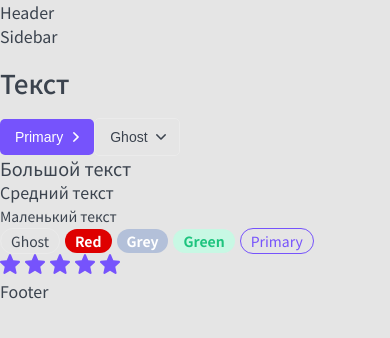
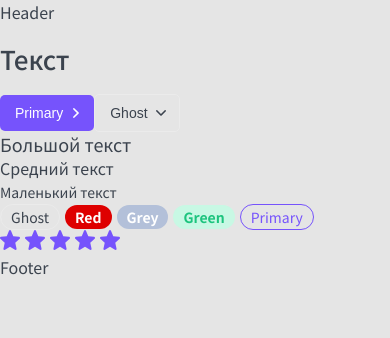
Before and after one commit to romanich141/nextjs-top-app, a Next.js app: page / in a window 390 px wide. Shown: the top 338 px of the page. Built offline with nearby package versions, Linux system fonts and the light colour scheme.

Commit message:
add style for layout

```diff
--- a/layout/Layout.module.css
+++ b/layout/Layout.module.css
@@ -0,0 +1,45 @@
+.wrapper {
+	display: grid;
+	grid-template-columns: auto 320px minmax(320px, 1200px) auto;
+	grid-template-areas:
+		". header header ."
+		". sidebar body ."
+		"footer footer footer footer";
+	gap: 0 30px;
+}
+
+.header {
+	grid-area: header;
+
+	display: none;
+}
+
+.sidebar {
+	grid-area: sidebar;
+}
+
+.body {
+	grid-area: body;
+}
+
+.footer {
+	grid-area: footer;
+}
+
+@media screen and (max-width: 758px) {
+	.wrapper {
+		grid-template-columns: minmax(320px, 1fr);
+		grid-template-areas:
+			"header"
+			"body"
+			"footer";
+	}
+
+	.sidebar {
+		display: none;
+	}
+
+	.header {
+		display: block;
+	}
+}
--- a/layout/Layout.tsx
+++ b/layout/Layout.tsx
@@ -7,15 +7,15 @@
 
 const Layout = ({ children }: LayoutProps): JSX.Element => {
     return (
-        <>
-            <Header/>
-            <div>
-                <Sidebar/>
+        <div className={ styles.wrapper }>
+            <Header className={ styles.header }/>
+            <Sidebar className={ styles.sidebar } />
+            <div className={ styles.body }>
                 { children }
             </div>
-            <Footer/>
-        </>
-    )
+            <Footer className={ styles.footer } />
+        </div>
+    );
 };
 
 
```
